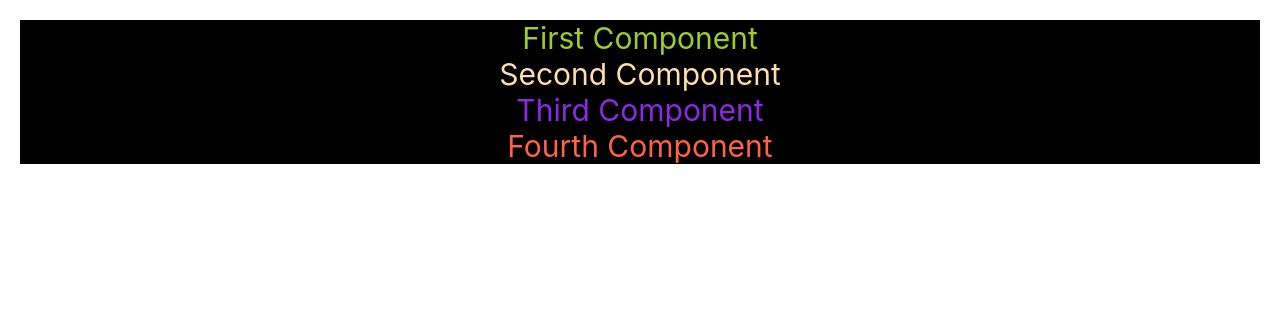
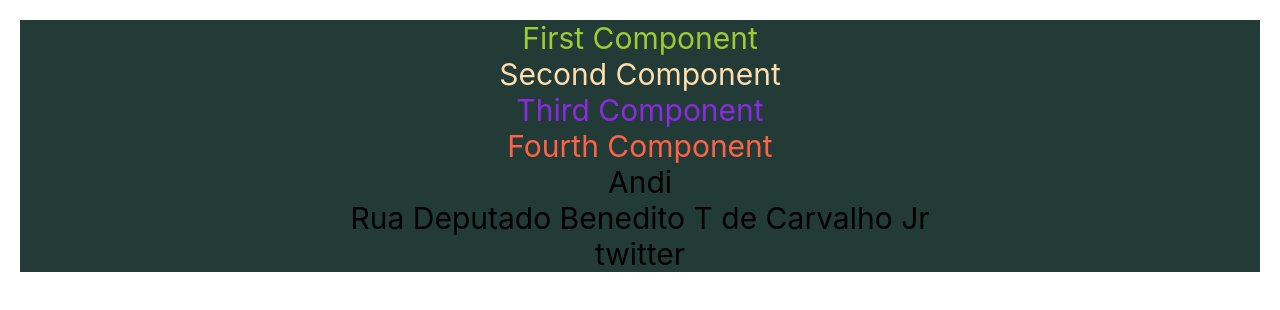
Before and after one commit to andersonmgaspar/todo-react, a React (Create React App) app: page / in a window 1280 px wide. Shown: the top 310 px of the page. Built offline with nearby package versions, Linux system fonts and the light colour scheme.

Commit message:
new component to try some javascript concepts

```diff
--- a/src/App.css
+++ b/src/App.css
@@ -1,7 +1,7 @@
 .App {
   text-align: center;
   font-size: 30px;
-  background: black;
+  background: rgb(34, 59, 54);
 }
 
 .FirstComponent{
--- a/src/components/learning-examples/LearningComponent.jsx
+++ b/src/components/learning-examples/LearningComponent.jsx
@@ -2,6 +2,7 @@ import FirstComponent from './FirstComponent';
 import SecondComponent from './SecondComponent';
 import ThirdComponent from './ThirdComponent';
 import FourthComponent from './FourthComponent';
+import LearningJavaScript from './LearningJavaScript';
 
 export default function LearningComponent() {
     return (
@@ -10,6 +11,7 @@ export default function LearningComponent() {
         <SecondComponent />
         <ThirdComponent />
         <FourthComponent />
+        <LearningJavaScript />
       </div>
     );
   }
--- /dev/null
+++ b/src/components/learning-examples/LearningJavaScript.jsx
@@ -0,0 +1,26 @@
+const person = {
+    name: 'Andi',
+    address: {
+        line1: 'Rua Deputado Benedito T de Carvalho Jr',
+        city: 'Florianopolis',
+        country: 'BR'
+    },
+    profiles: ['twitter', 'linkedin', 'facebook'],
+    printProfile: () => {
+        person.profiles.map(
+            profile => console.log(profile)
+        )
+    }
+}
+
+export default function LearningJavaScript() {
+    return (
+        <>
+            <div>{person.name}</div >
+            <div>{person.address.line1}</div>
+            <div>{person.profiles[0]}</div>
+            <div>{person.printProfile()}</div>
+        </>
+    )
+
+}
```
